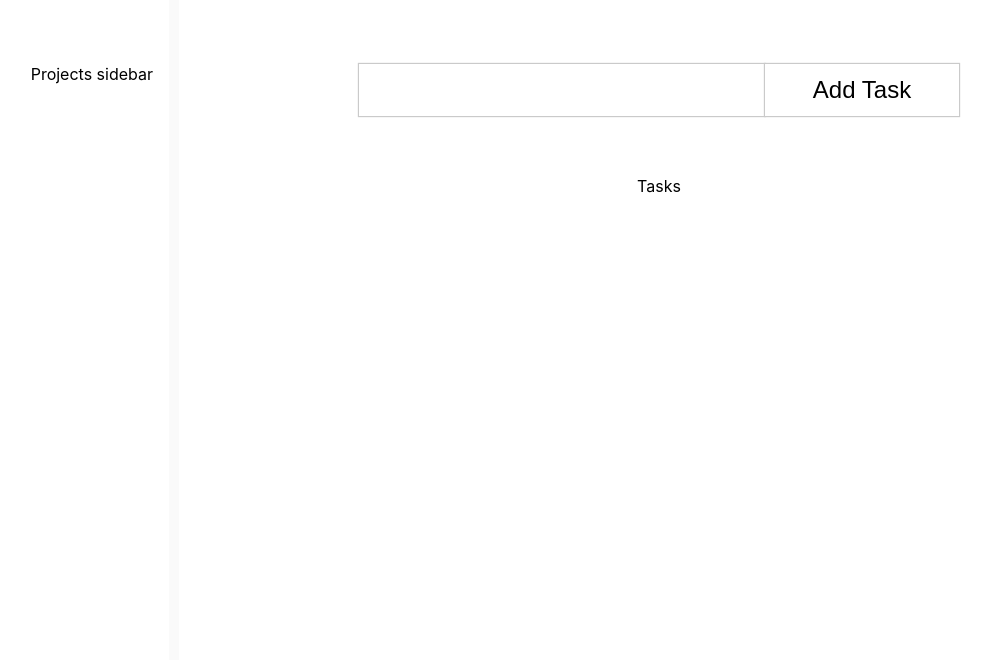
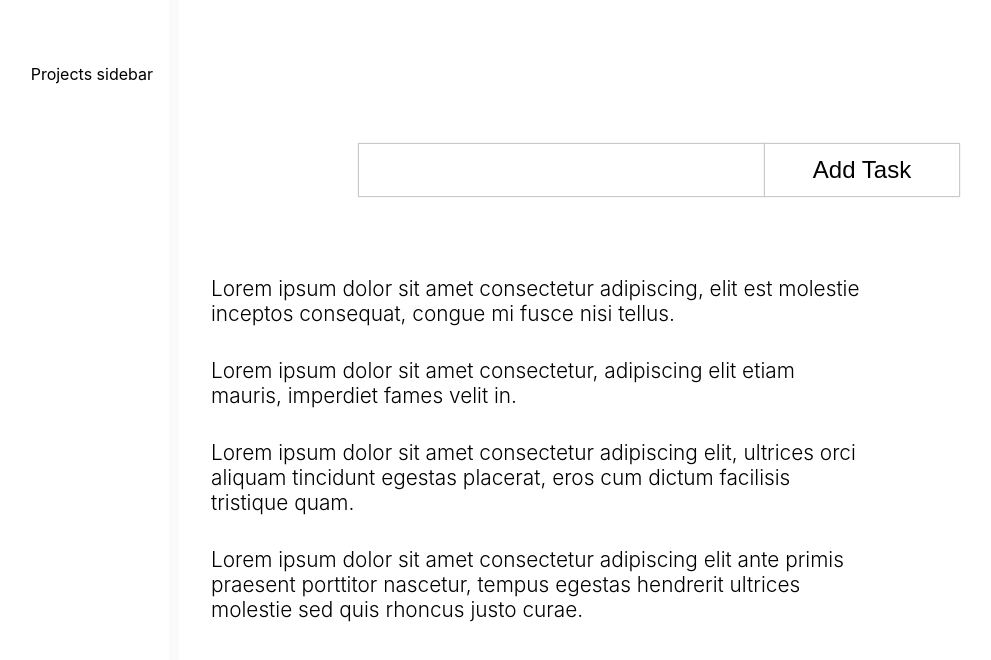
Before and after one commit to nahomtefera/todo, a React (Create React App) app: page / in a window 1280 px wide. Shown: the top 660 px of the page, without its empty margins (141-1132 px from the left). Built offline with nearby package versions, Linux system fonts and the light colour scheme.

Commit message:
added Task component, added tasks state

```diff
--- /dev/null
+++ b/src/components/tasks/task.jsx
@@ -0,0 +1,12 @@
+import React, {Component} from 'react';
+// components
+
+export default class Task extends Component {
+    render(){
+        return(
+            <div className="task-container">
+                <h2 className="task-title">{this.props.task}</h2>
+            </div>
+        )
+    }
+}
--- a/src/components/tasks/tasks.css
+++ b/src/components/tasks/tasks.css
@@ -1,3 +1,7 @@
+.add-task-container {
+    margin: 5em;
+}
+
 .add-task-input {
     font-size: 1.5em;
     padding: .5em 2em;
@@ -16,3 +20,16 @@
     box-shadow: 0px 0px 1px 1px #cacaca;
     padding: .5em 2em;
 }
+
+.task-container {
+    padding-left: 2em;
+    box-sizing: border-box;
+    margin-bottom: 2em;
+}
+
+.task-title {
+    font-size: 1.3em;
+    font-weight: 300;
+    text-align: left;
+    width: 70%;
+}
--- a/src/components/tasks/tasks.jsx
+++ b/src/components/tasks/tasks.jsx
@@ -1,16 +1,28 @@
 import React, {Component} from 'react';
 // components
 import AddTask from './addTask';
-import './tasks.css'
+import Task from './task';
+import './tasks.css';
 
 export default class Tasks extends Component {
+    constructor(props) {
+        super(props)
+        this.state = {
+            tasks: ["Lorem ipsum dolor sit amet consectetur adipiscing, elit est molestie inceptos consequat, congue mi fusce nisi tellus.", "Lorem ipsum dolor sit amet consectetur, adipiscing elit etiam mauris, imperdiet fames velit in.", "Lorem ipsum dolor sit amet consectetur adipiscing elit, ultrices orci aliquam tincidunt egestas placerat, eros cum dictum facilisis tristique quam.", "Lorem ipsum dolor sit amet consectetur adipiscing elit ante primis praesent porttitor nascetur, tempus egestas hendrerit ultrices molestie sed quis rhoncus justo curae."]
+        }
+    }
 
     render(){
         return(
             <div className="tasks-container">
                 <AddTask />
-                <br/><br/><br/>
-                Tasks
+                {
+                    this.state.tasks.map((task, index)=>{
+                        return(
+                            <Task task={task} key={index} />
+                        )
+                    })
+                }
             </div>
         )
     }
```
